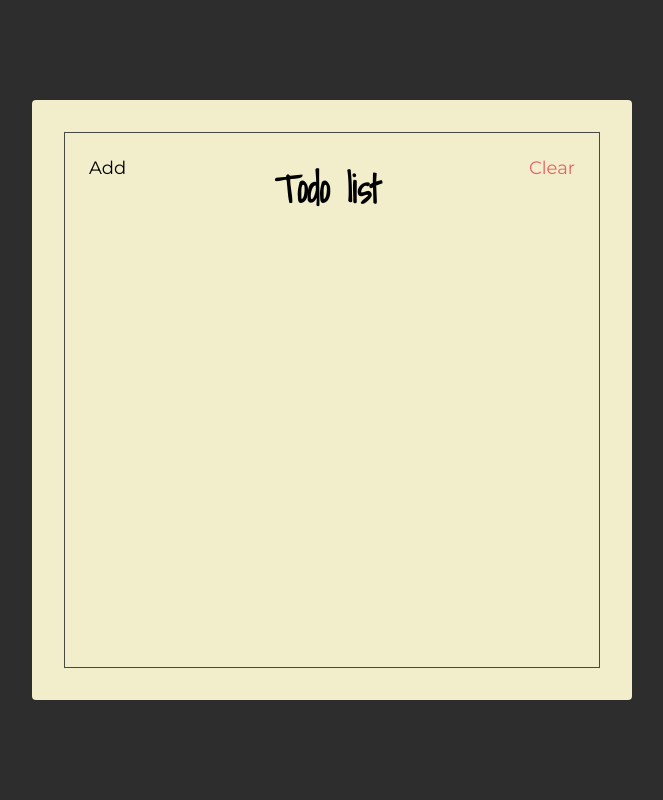
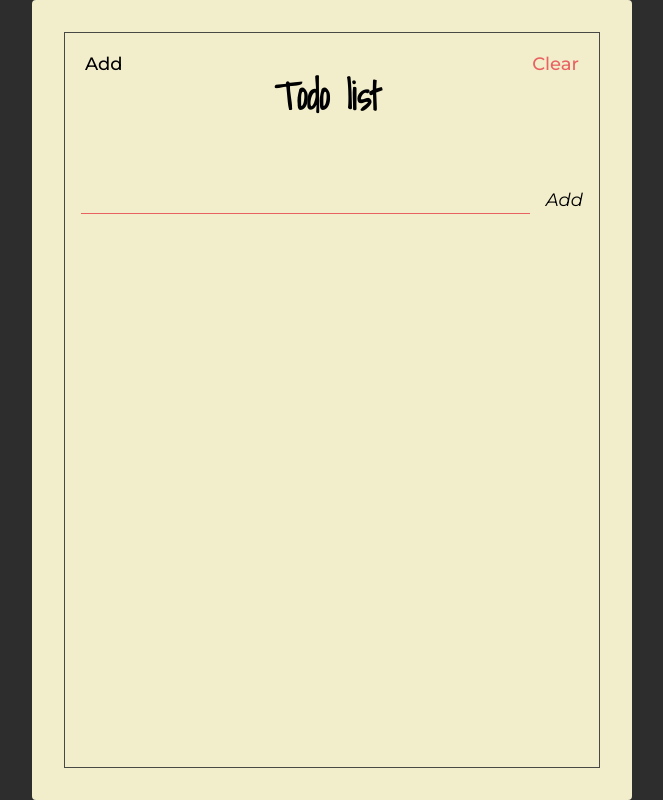
Before and after one commit to RoyyanM/react-course, a website: page index.html in a window 1280 px wide. Shown: the whole page, without its empty margins (308-971 px from the left). Drawn offline with Linux system fonts and the light colour scheme.

Commit message:
Createing add todo section

```diff
--- a/index.html
+++ b/index.html
@@ -14,11 +14,18 @@
   <body>
     <div class="container">
       <div class="frame">
-        <div class="header">
+        <section class="header">
           <button class="header-btn">Add</button>
           <h1 class="header-title">Todo list</h1>
           <button class="header-btn main-red-color">Clear</button>
-        </div>
+        </section>
+
+        <section class="add">
+          <form action="" class="add-form">
+            <input type="text" class="add-input" />
+            <button class="add-btn">Add</button>
+          </form>
+        </section>
       </div>
     </div>
   </body>
--- a/style.css
+++ b/style.css
@@ -34,7 +34,7 @@ html {
 
 .container {
   width: 600px;
-  height: 600px;
+  height: 800px;
   background-color: #f2eecb;
   border-radius: 4px;
 
@@ -64,9 +64,50 @@ html {
 .header-btn {
   font-size: 1.8rem;
   font-family: "Montserrat", sans-serif;
+  font-weight: 500;
 
-  padding: 24px;
+  padding: 20px;
+  cursor: pointer;
+
   background: unset;
   border: unset;
   outline: unset;
 }
+
+.add {
+  padding: 16px;
+}
+
+.add-form {
+  display: flex;
+  align-items: flex-start;
+}
+
+.add-input {
+  background: unset;
+  border: unset;
+  padding: 0 48px;
+
+  flex: 1;
+
+  border-bottom: 1px solid var(--main-red-color);
+  outline: unset;
+
+  font-family: "Shadows Into Light", cursive;
+  font-size: 25px;
+  text-transform: lowercase;
+}
+
+.add-btn {
+  font-size: 1.8rem;
+  font-family: "Montserrat", sans-serif;
+  font-style: italic;
+
+  padding: 16px;
+  padding-right: unset;
+  cursor: pointer;
+
+  background: unset;
+  border: unset;
+  outline: unset;
+}
```
